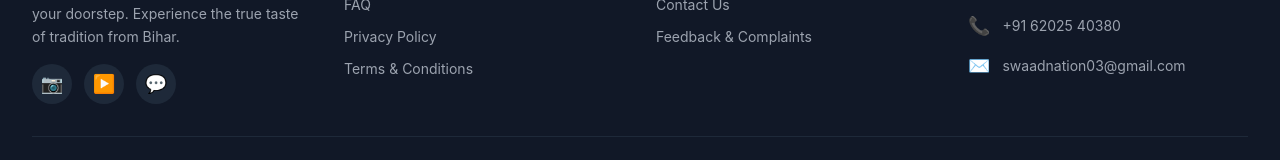
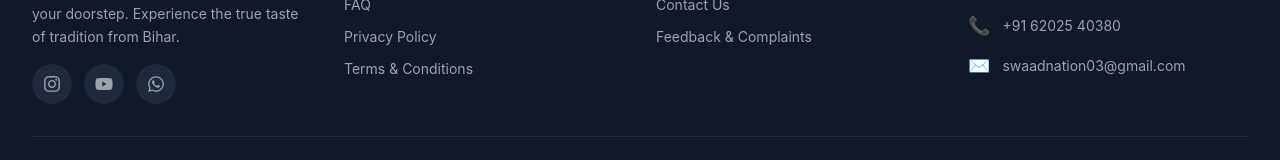
Before and after one commit to swaadnation03/swaadnation, a Next.js app in the folder client/: page /about in a window 1280 px wide. Shown: the part 2335-2495 px from the top of the page. Built offline with nearby package versions, Linux system fonts and the light colour scheme; no server answers.

Commit message:
changes icons

```diff
--- a/client/package.json
+++ b/client/package.json
@@ -18,6 +18,7 @@
     "react-dom": "19.2.4",
     "react-helmet-async": "^3.0.0",
     "react-hot-toast": "^2.6.0",
+    "react-icons": "^5.6.0",
     "react-razorpay": "^3.0.1",
     "swiper": "^11.0.7"
   },
--- a/client/src/app/page.tsx
+++ b/client/src/app/page.tsx
@@ -11,6 +11,7 @@ import WhatsAppButton from "@/components/WhatsAppButton";
 import FounderSection from "@/components/FounderSection";
 import Image from "next/image";
 import { API_URL } from '@/lib/api';
+import { FaInstagram, FaYoutube, FaFacebook } from "react-icons/fa";
 
 
 type Product = {
@@ -487,7 +488,7 @@ export default function HomePage() {
                 rel="noopener noreferrer"
                 className="flex items-center gap-2 sm:gap-3 bg-gradient-to-r from-pink-500 to-orange-500 text-white px-4 py-2 sm:px-6 sm:py-3 rounded-full hover:shadow-lg transition-all hover:scale-105 text-sm sm:text-base"
               >
-                <span className="text-xl sm:text-2xl">📷</span>
+                <FaInstagram className="text-xl sm:text-2xl" />
                 <span className="font-semibold hidden xs:inline">
                   Instagram
                 </span>
@@ -498,7 +499,7 @@ export default function HomePage() {
                 rel="noopener noreferrer"
                 className="flex items-center gap-2 sm:gap-3 bg-red-600 text-white px-4 py-2 sm:px-6 sm:py-3 rounded-full hover:shadow-lg transition-all hover:scale-105 text-sm sm:text-base"
               >
-                <span className="text-xl sm:text-2xl">▶️</span>
+                <FaYoutube className="text-xl sm:text-2xl" />
                 <span className="font-semibold hidden xs:inline">YouTube</span>
               </a>
               <a
@@ -507,7 +508,7 @@ export default function HomePage() {
                 rel="noopener noreferrer"
                 className="flex items-center gap-2 sm:gap-3 bg-blue-700 text-white px-4 py-2 sm:px-6 sm:py-3 rounded-full hover:shadow-lg transition-all hover:scale-105 text-sm sm:text-base"
               >
-                <span className="text-xl sm:text-2xl">📘</span>
+                <FaFacebook className="text-xl sm:text-2xl" />
                 <span className="font-semibold hidden xs:inline">Facebook</span>
               </a>
             </div>
--- a/client/src/components/Footer.tsx
+++ b/client/src/components/Footer.tsx
@@ -3,6 +3,7 @@
 import Link from "next/link";
 import Image from "next/image";
 import { useWebsiteSettings } from "@/context/WebsiteSettingsContext";
+import { FaInstagram, FaYoutube, FaWhatsapp } from "react-icons/fa";
 
 
 export default function Footer() {
@@ -50,7 +51,7 @@ export default function Footer() {
                 className="w-9 h-9 sm:w-10 sm:h-10 bg-gray-800 rounded-full flex items-center justify-center hover:bg-pink-600 transition-colors"
                 aria-label="Instagram"
               >
-                <span className="text-base sm:text-lg">📷</span>
+                <FaInstagram className="text-base sm:text-lg" />
               </a>
               <a
                 href="https://youtube.com/@swaadnation-03"
@@ -59,7 +60,7 @@ export default function Footer() {
                 className="w-9 h-9 sm:w-10 sm:h-10 bg-gray-800 rounded-full flex items-center justify-center hover:bg-red-600 transition-colors"
                 aria-label="YouTube"
               >
-                <span className="text-base sm:text-lg">▶️</span>
+                <FaYoutube className="text-base sm:text-lg" />
               </a>
               <a
                 href="https://wa.me/919508273820"
@@ -68,7 +69,7 @@ export default function Footer() {
                 className="w-9 h-9 sm:w-10 sm:h-10 bg-gray-800 rounded-full flex items-center justify-center hover:bg-green-500 transition-colors"
                 aria-label="WhatsApp"
               >
-                <span className="text-base sm:text-lg">💬</span>
+                <FaWhatsapp className="text-base sm:text-lg" />
               </a>
             </div>
           </div>
```
Also changed, not shown: 1 other file (tests, documents, lock files or other folders).
